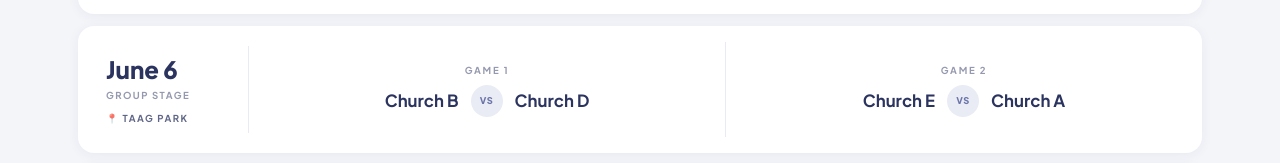
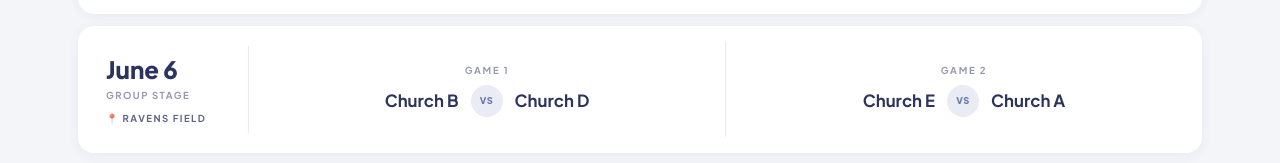
Before and after one commit to deinyefa/mfh-summerfest, a Next.js app: page / in a window 1280 px wide. Shown: the part 2615-2778 px from the top of the page. Built offline with nearby package versions, Linux system fonts and the light colour scheme.

Commit message:
chore: Update schedule location from TAAG Park to Ravens Field.

```diff
--- a/src/components/Schedule.tsx
+++ b/src/components/Schedule.tsx
@@ -82,7 +82,7 @@ export default function Schedule() {
               <div className="lg:min-w-[170px] p-6 lg:p-7 flex flex-col justify-center items-center lg:items-start text-center lg:text-left gap-1 shrink-0">
                 <div className="text-2xl font-extrabold text-navy leading-tight group-[.sw2-dark]:text-white">June 6</div>
                 <div className="text-[0.6rem] font-bold tracking-[0.15em] uppercase text-navy/50">Group Stage</div>
-                <div className="text-[0.6rem] font-bold tracking-[0.15em] uppercase text-navy/75 mt-1">📍 TAAG Park</div>
+                <div className="text-[0.6rem] font-bold tracking-[0.15em] uppercase text-navy/75 mt-1">📍 Ravens Field</div>
               </div>
               <div className="hidden lg:block w-px bg-[#e8eaf5] shrink-0 my-5"></div>
               <div className="lg:hidden h-px bg-[#e8eaf5] shrink-0 mx-6"></div>
```
